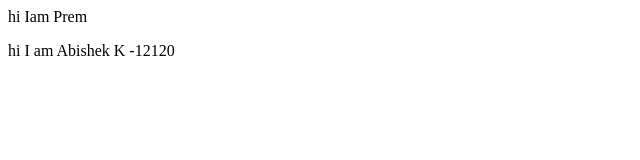
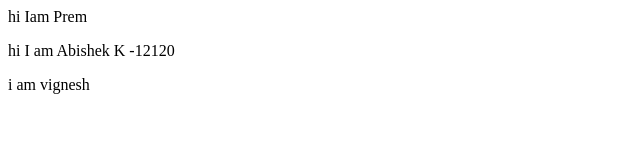
Before and after one commit to Logeshkarthick/loki, a plain HTML site: page index.html in a window 1280 px wide. Shown: the whole page, without its empty margins (0-640 px from the left). Drawn offline with Linux system fonts and the light colour scheme.

Commit message:
modified by vicky

```diff
--- a/index.html
+++ b/index.html
@@ -3,6 +3,6 @@
   <body>
     <p>hi Iam Prem</p>
     <p>hi I am Abishek K -12120</p>
-
+      <p>i am vignesh</p>
   </body>
 </html>
```
